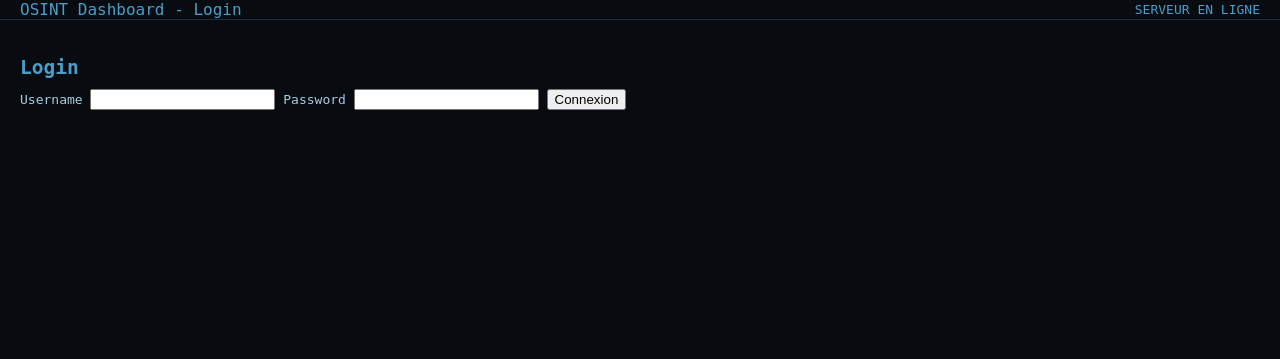
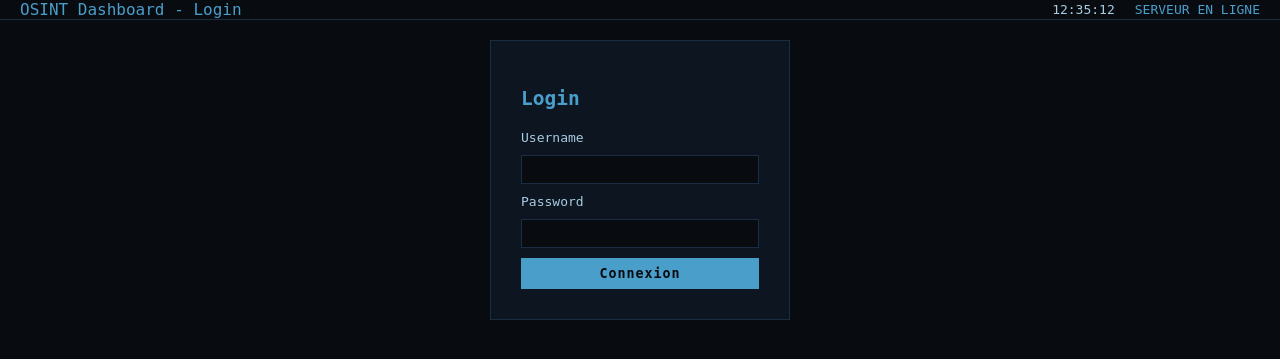
Before and after one commit to jewmanjizeubi/osint-dashboard, a Flask app: template templates/login.html in a window 1280 px wide. Shown: the top 359 px of the page. Run offline with Flask 3, Linux system fonts and the light colour scheme; the template is opened without the code that fills it, so the values that code supplies are empty.

Commit message:
Add files via upload

```diff
--- /dev/null
+++ b/static/clock.js
@@ -0,0 +1,5 @@
+function updateClock() {
+    document.getElementById("clock").innerHTML = new Date().toLocaleTimeString("fr-FR");
+}
+setInterval(updateClock, 1000);
+updateClock();
--- a/static/style.css
+++ b/static/style.css
@@ -1,11 +1,11 @@
-/*VARIABLES*/
+/*============VARIABLES============*/
 :root {
     --bg: #080c11;
     --bleu: #4a9eca;
     --texte: #a8cce0;
 }
 
-/*BODY*/
+/*============BODY============*/
 body {
     background-color: var(--bg);
     color: var(--texte);
@@ -23,7 +23,7 @@ body {
         "sidebar main";
 }
 
-/*HEADER*/
+/*============HEADER============*/
 header {
     grid-area: header;
     background-color: var(--bg);
@@ -47,7 +47,7 @@ header {
     margin-left: auto;
 }
 
-/*MENU GAUCHE*/
+/*============MENU GAUCHE============*/
 aside {
     grid-area: sidebar;
     border-right: 1px solid #1a2d42;
@@ -66,7 +66,7 @@ aside h2 {
     letter-spacing: 2px;
 }
 
-/*DONNEES CIBLES*/
+/*============DONNEES CIBLES============*/
 .cible {
     font-weight: bold;
     color: var(--bleu);
@@ -96,7 +96,7 @@ aside h2 {
     width: 30%;
 }
 
-/*MAIN*/
+/*============MAIN============*/
 main {
     grid-area: main;
     padding: 20px;
@@ -108,7 +108,7 @@ h2 {
     margin-bottom: 10px;
 }
 
-/*SUIVI STATUT SERVEUR*/
+/*============SUIVI STATUT SERVEUR============*/
 .monitoring {
     display: flex;
     gap: 10px;
@@ -150,7 +150,7 @@ canvas {
     display: block;
 }
 
-/*POP UP FORMULAIRE*/
+/*============POP UP FORMULAIRE============*/
 .modal-overlay {
     display: none;
     position: fixed;
@@ -219,3 +219,49 @@ canvas {
 .modal-box button[type="submit"]:hover {
   background-color: var(--texte);
 }
+
+/*============LOGIN============*/
+.layout-login {
+    display: flex;
+    flex-direction: column;
+    height: 100vh;
+}
+
+#login-box {
+    display: flex;
+    flex-direction: column;
+    gap: 10px;
+    width: 300px;
+    margin: auto;
+    background-color: #0d1520;
+    border: 1px solid #1a2d42;
+    padding: 30px;
+    box-sizing: border-box;
+}
+
+#login-box input {
+    background-color: #080c11;
+    border: 1px solid #1a2d42;
+    color: var(--texte);
+    font-family: monospace;
+    padding: 6px 8px;
+    width: 100%;
+    box-sizing: border-box;
+}
+
+#login-box button {
+    background-color: var(--bleu);
+    color: #080c11;
+    border: none;
+    padding: 8px;
+    cursor: pointer;
+    font-family: monospace;
+    font-weight: bold;
+    letter-spacing: 1px;
+    width: 100%;
+    box-sizing: border-box;
+}
+
+#login-box button:hover {
+    background-color: var(--texte);
+}
```
Also changed, not shown: static/main.js (+0 -9 lines).
